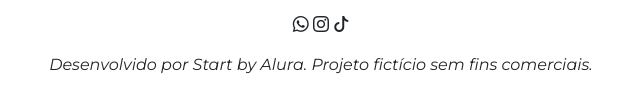
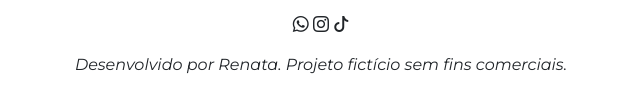
Before and after one commit to margarethy/acessibilidade, a plain HTML site: page index.html in a window 1280 px wide. Shown: the part 3072-3178 px from the top of the page, 319-959 px from the left. Drawn offline with nearby package versions, Linux system fonts and the light colour scheme.

Commit message:
Update index.html

```diff
--- a/index.html
+++ b/index.html
@@ -127,7 +127,7 @@
         <i class="bi bi-whatsapp"></i>
         <i class="bi bi-instagram"></i>
         <i class="bi bi-tiktok"></i>
-        <p class="mt-3">Desenvolvido por Start by Alura. Projeto fictício sem fins comerciais.</p>
+        <p class="mt-3">Desenvolvido por Renata. Projeto fictício sem fins comerciais.</p>
     </footer>
     <script src="https://cdnjs.cloudflare.com/ajax/libs/scrollReveal.js/4.0.9/scrollreveal.js"></script>
     <script src="script.js"></script>
```
